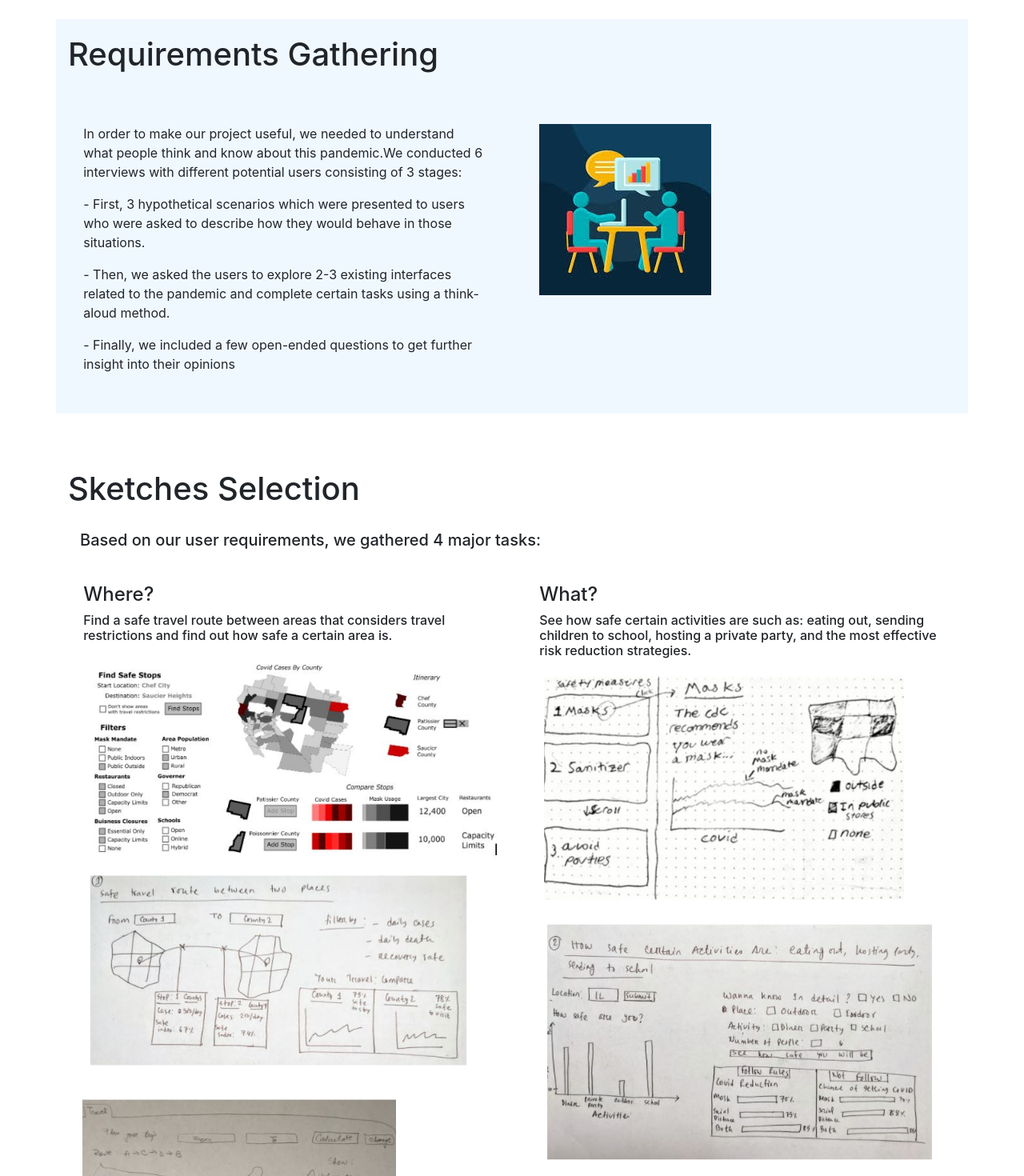
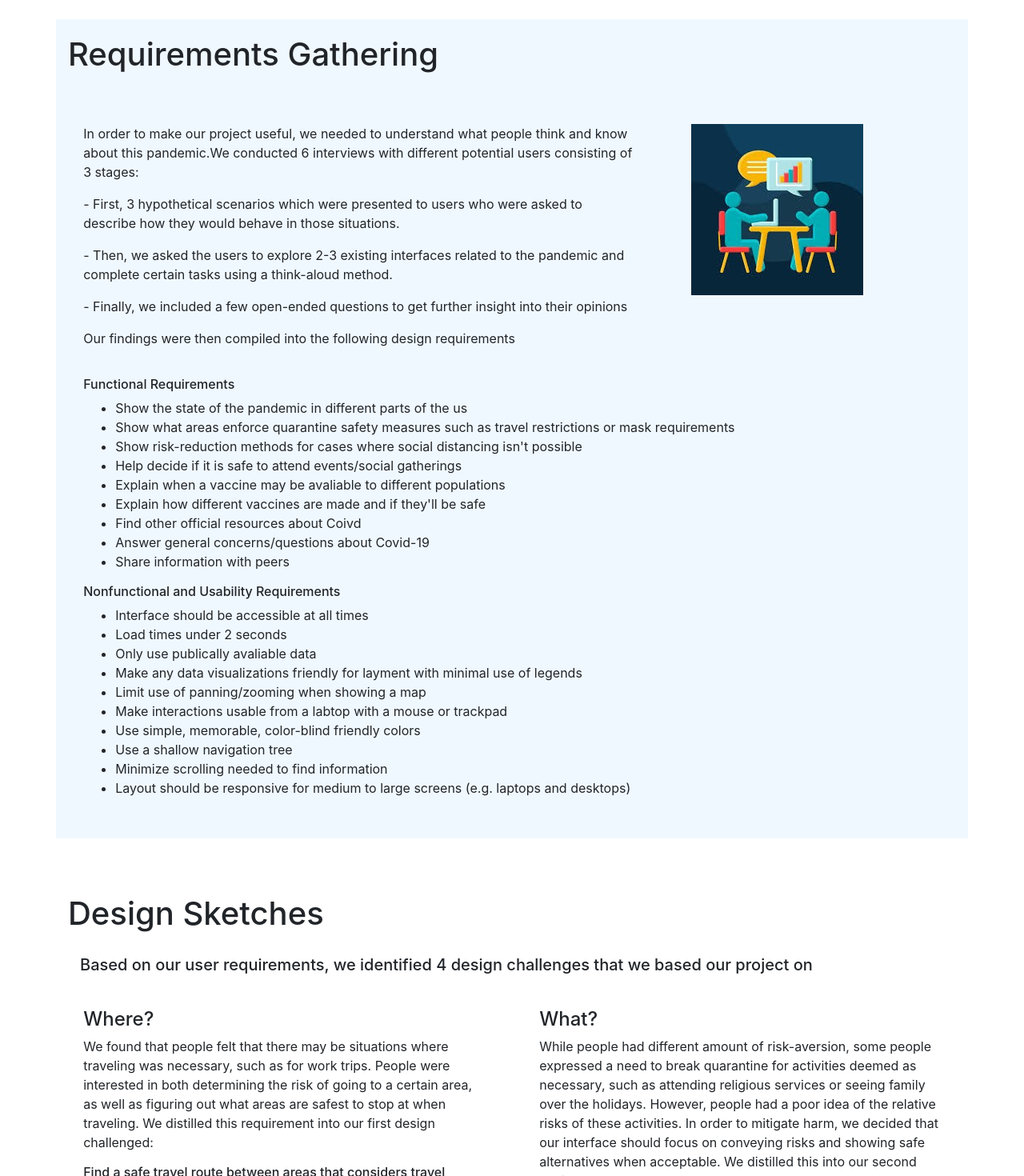
Before and after one commit to CarlaFloricel/cs522-covid-app, a React (Create React App) app: page /cs522-covid-app/about in a window 1280 px wide. Shown: the part 520-1990 px from the top of the page at 80% size. Built offline with nearby package versions, Linux system fonts and the light colour scheme.

Commit message:
added details to design sketches

```diff
--- a/src/components/about_project/about_project.component.jsx
+++ b/src/components/about_project/about_project.component.jsx
@@ -56,29 +56,61 @@ class AboutProject extends React.Component {
                 <Container className="container" style={{backgroundColor:"#f0f8ff"}}>
                 <h1>Requirements Gathering</h1>
                     <Row>
-                        <Col md={6} className="subcomponent">
+                        <Col md={8} className="subcomponent">
                             <p>In order to make our project useful, we needed to understand what people think and know about this pandemic.We conducted 6 interviews with different potential users consisting of 3 stages: </p>
                             <p> - First, 3 hypothetical scenarios which were presented to users who were asked to describe how they would behave in those situations.</p>
                             <p> - Then, we asked the users to explore 2-3 existing interfaces related to the pandemic and complete certain tasks using a think-aloud method. </p>
                             <p> - Finally, we included a few open-ended questions to get further insight into their opinions</p>
+                            <p> Our findings were then compiled into the following design requirements</p>
                         </Col>
-                        <Col md={6} className="subcomponent">
+                        <Col md={4} className="subcomponent">
                             <img src={reqImg} alt="Logo" />
+                        </Col>
+                        <Col md={12} className={"subcomponent"} style={{marginTop: "-3em"}}>
+                            <h6>Functional Requirements</h6>
+                            <ul>
+                                <li>Show the state of the pandemic in different parts of the us</li>
+                                <li>Show what areas enforce quarantine safety measures such as travel restrictions or mask requirements</li>
+                                <li>Show risk-reduction methods for cases where social distancing isn't possible</li>
+                                <li>Help decide if it is safe to attend events/social gatherings</li>
+                                <li>Explain when a vaccine may be avaliable to different populations</li>
+                                <li>Explain how different vaccines are made and if they'll be safe</li>
+                                <li>Find other official resources about Coivd</li>
+                                <li>Answer general concerns/questions about Covid-19</li>
+                                <li>Share information with peers</li>
+                            </ul>
+                            <h6>Nonfunctional and Usability Requirements</h6>
+                            <ul>
+                                <li>Interface should be accessible at all times</li>
+                                <li>Load times under 2 seconds</li>
+                                <li>Only use publically avaliable data</li>
+                                <li>Make any data visualizations friendly for layment with minimal use of legends</li>
+                                <li>Limit use of panning/zooming when showing a map</li>
+                                <li>Make interactions usable from a labtop with a mouse or trackpad</li>
+                                <li>Use simple, memorable, color-blind friendly colors</li>
+                                <li>Use a shallow navigation tree</li>
+                                <li>Minimize scrolling needed to find information</li>
+                                <li>Layout should be responsive for medium to large screens (e.g. laptops and desktops)</li>
+                            </ul>
                         </Col>
                     </Row>
                 </Container>
 
                 <Container className="container">
-                <h1>Sketches Selection</h1>
+                <h1>Design Sketches</h1>
                     <Row>
 
-                            <h5>Based on our user requirements, we gathered 4 major tasks:</h5>
+                            <h5>Based on our user requirements, we identified 4 design challenges that we based our project on</h5>
 
                     </Row>
                     <Row>
 
                         <Col md={6} className="subcomponent" >
                         <h4>Where?</h4>
+                        <p>
+                            We found that people felt that there may be situations where traveling was necessary, such as for work trips. People were interested in both determining the risk of going to a certain area, as well as figuring out what areas are safest to stop at when traveling.
+                            We distilled this requirement into our first design challenged:
+                        </p>
                         <h6>Find a safe travel route between areas that considers travel restrictions and find out how safe a certain area is.</h6>
                         <img src={sk11} alt="sketch"  className="sketches"/>
                         <img src={sk12} alt="sketch" className="sketches" />
@@ -86,6 +118,10 @@ class AboutProject extends React.Component {
                         </Col>
                         <Col md={6} className="subcomponent">
                         <h4>What?</h4>
+                        <p>
+                            While people had different amount of risk-aversion, some people expressed a need to break quarantine for activities deemed as necessary, such as attending religious services or seeing
+                            family over the holidays.  However, people had a poor idea of the relative risks of these activities.  In order to mitigate harm, we decided that our interface should focus on conveying risks and showing safe alternatives when acceptable.  We distilled this into our second design challenge:
+                        </p>
                         <h6>See how safe certain activities are such as: eating out, sending children to school, hosting a private party, and the most effective risk reduction strategies.</h6>
                         <img src={sk21} alt="sketch" className="sketches"/>
                         <img src={sk22} alt="sketch" className="sketches" />
@@ -93,6 +129,9 @@ class AboutProject extends React.Component {
                         </Col>
                         <Col md={6} className="subcomponent second_sketches_row" >
                         <h4>When?</h4>
+                        <p>
+                            Many interviewees expressed interest in knowing when vaccines are going to be avaliable, as well as additional information such as the safety of these vaccines and how they work.  We distilled these questions into our third design challenge:
+                        </p>
                         <h6>Learn about the current state of vaccine development as well as when one might be available and how safe it is.</h6>
                         <img src={sk31} alt="sketch"  className="sketches"/>
                         <img src={sk32} alt="sketch" className="sketches" />
@@ -100,6 +139,9 @@ class AboutProject extends React.Component {
                         </Col>
                         <Col md={6} className="subcomponent second_sketches_row" >
                         <h4>How?</h4>
+                        <p>
+                            Outside of specific questions, there were a number of general safety questions.  People also mentioned that they wanted the links to the sources of our data to help ensure trust in our system.  We summarized these into our fourth design goal:
+                        </p>
                         <h6>Find resources to learn about commonly asked questions.</h6>
                         <img src={sk41} alt="sketch" className="sketches"/>
                         <img src={sk42} alt="sketch" className="sketches" />
@@ -132,21 +174,55 @@ class AboutProject extends React.Component {
                         </Col>
                     </Row>
                 </Container>
-                <Container className="container"  style={{backgroundColor:"#f0f8ff"}}>
-                <h1>Contributors:</h1>
+                <Container className="container" style={{backgroundColor:"#f0f8ff"}}>
+                <h1>Future Work</h1>
                     <Row>
-                        <Col md={12} className="subcomponent profile_icons">
+                        <p> Something</p>
+                    </Row>
+                </Container>
+                <Container className="container" >
+                <h1>Contributions:</h1>
+                    <Row>
+                        <Col md={4} className="subcomponent profile_icons">
                             <div>
-                                <h6>Andrew Wendtzel</h6>
                                 <img src={icon1} width="100" height="100"/>
+                                <h6>Andrew Wentzel</h6>
+                                <ul>
+                                    <li>Participated in intial requirements gathering, design sketches, and formative evaluation</li>
+                                    <li>Map Page</li>
+                                    <li>External Links on FAQ page</li>
+                                    <li>Edits to home page and nav bar</li>
+                                    <li>Edited Final Writeup</li>
+                                    <li>Recorded demo</li>
+                                </ul>
                             </div>
+                        </Col>
+                        <Col md={4} className="subcomponent profile_icons">
                             <div>
+                                <img src={icon2} width="100" height="100"/>
                                 <h6>Carla Floricel</h6>
-                                <img src={icon2} width="100" height="100"/>
+                                <ul>
+                                    <li>Participated in intial requirements gathering, design sketches, and formative evaluation</li>
+                                    <li>Website skeleton</li>
+                                    <li>Initial design of the homepage and nav bar</li>
+                                    <li>Faq questions and search feature</li>
+                                    <li>Made nav-bar responsive for mobile applications</li>
+                                    <li>Initial draft of final writeup</li>
+                                    <li>Recorded final presentation</li>
+                                </ul>
                             </div>
+                        </Col>
+                        <Col md={4} className="subcomponent profile_icons">
                             <div>
+                                <img src={icon3} width="100" height="100"/>
                                 <h6>Md Nafiul Nipu</h6>
-                                <img src={icon3} width="100" height="100"/>
+                                <ul>
+                                    <li>Participated in intial requirements gathering, design sketches, and formative evaluation</li>
+                                    <li>Vaccines Page</li>
+                                    <li>Formative Evalutation section of writeup</li>
+                                    <li>Edited final writeup</li>
+                                    <li>Script for final presentation</li>
+                                </ul>
                             </div>
                         </Col>
                     </Row>
```
